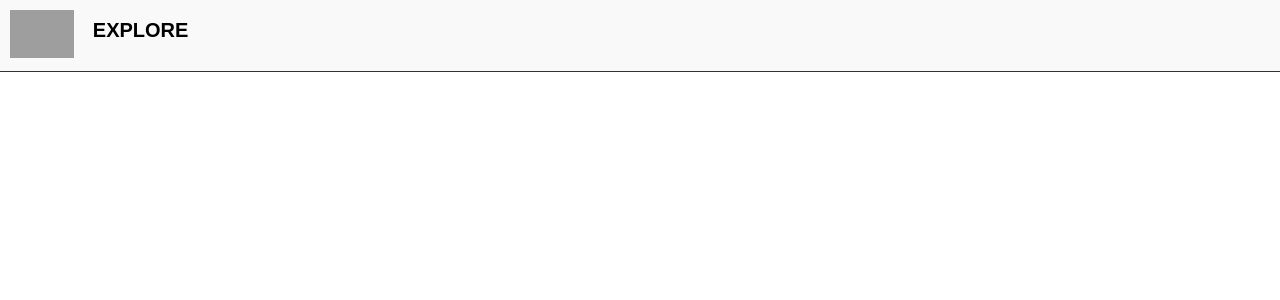
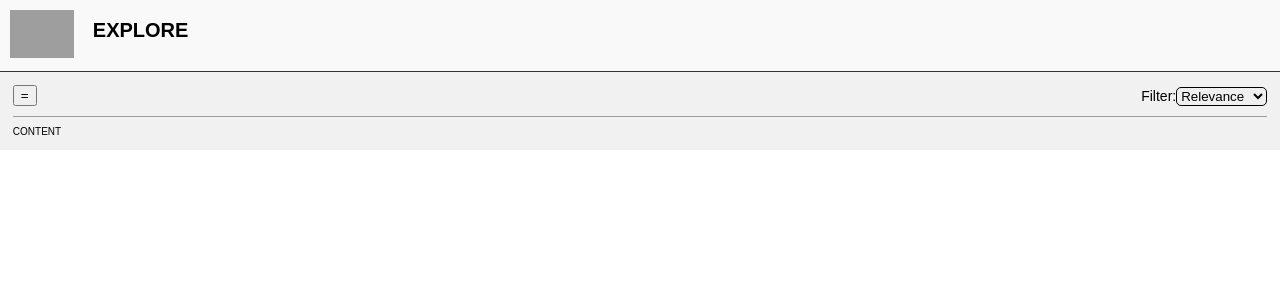
Before and after one commit to AndreL1750/Lego-Store, a React (Create React App) app: page / in a window 1280 px wide. Shown: the top 300 px of the page. Built offline with nearby package versions, Linux system fonts and the light colour scheme; grey boxes are pictures that could not be loaded.

Commit message:
implementado menu de filtros de pesquisa

```diff
--- a/src/App.css
+++ b/src/App.css
@@ -18,6 +18,7 @@
   margin-top: 1vh;
   background-color: transparent;
   border: none;
+  transition: 1s;
 }
 .Navbar .first-btn ul button {
   font-size: 1.6rem;
@@ -32,3 +33,53 @@
 .Navbar img {
   max-width: 5vw;
 }
+
+/* Homepage */
+.Home {
+  background-color: #f1f1f1;
+  padding: 1vw;
+}
+.Home .filter-btn {
+  position: relative;
+  transition: 1s;
+}
+.Home .filter-btn .filter-div {
+  position: absolute;
+  top: -8px;
+  right: 0;
+  transition: 1s;
+}
+.Home .category-filter {
+  display: grid;
+  grid-template-columns: 100% 1fr;
+  font-size: 1.4rem;
+  transition: 1s;
+}
+.Home .category-filter .checkbox-div {
+  background-color: #a287af;
+  box-shadow: -2px 2px 3px #000;
+  margin-top: 10px;
+  padding: 10px;
+  border-radius: 5px;
+}
+.Home .checkbox-div .check-div-div {
+  display: grid;
+  grid-template-columns: 1fr 1fr 1fr;
+  grid-template-rows: 1fr;
+  grid-gap: 1px;
+}
+.Home .filter-div {
+  display: inline;
+  font-size: 1.4rem;
+}
+.Home .filter-div .filter {
+  margin-top: 10px;
+  border: 1px solid #000;
+  border-radius: 5px;
+}
+.Home .content {
+  display: grid;
+  margin-top: 10px;
+  padding-top: 10px;
+  border-top: 1px solid #9c9c9c;
+}
--- a/src/components/Home.jsx
+++ b/src/components/Home.jsx
@@ -1,6 +1,65 @@
+import { useState } from "react";
+
 export default function Home() {
+
+    const labelFilters = ["Architecture", "City", "Marvel", "Angry Birds™", "DUPLO®", "Creator Expert", "Disney™"];
+
+    const [displayFilter, setDisplayFilter] = useState(false);
+
+    console.log("nav " + displayFilter)
+
+    function handleDisplayFilter() {
+        if(!displayFilter) {
+            setDisplayFilter(true);
+        }
+        else {
+            setDisplayFilter(false);
+        }
+    }
+
+    const filter = (displayFilter) => {
+
+        if(displayFilter) {
+            return (
+                <div className="category-filter">
+                    <div className="checkbox-div">
+                        <h2>Theme:</h2>
+                        <div className="check-div-div">
+                            {
+                                labelFilters.map(labelFilter => (
+                                    <div>
+                                        <label>
+                                            <input type="checkbox" />
+                                            {labelFilter}
+                                        </label>
+                                    </div>
+                                ) )
+
+                            }
+                        </div>
+                    </div>
+                </div>
+            );
+        }
+    }
+
     return (
         <main className="Home">
+            <div className="filter-btn">
+                <button type="button" onClick={() => handleDisplayFilter()}>=</button>
+                {filter(displayFilter)}
+                <div className="filter-div">
+                    Filter:
+                    <select className="filter">
+                        <option>Relevance</option>
+                        <option>Price Up</option>
+                        <option>Price Down</option>
+                    </select>
+                </div>
+            </div>
+            <div className="content">
+                CONTENT
+            </div>
 
         </main>
     );
--- a/src/components/Navbar.jsx
+++ b/src/components/Navbar.jsx
@@ -5,7 +5,7 @@ export default function Navbar() {
 
     const [display, setDisplay] = useState(false);
 
-    console.log(display)
+    console.log("nav " + display)
 
     function handleDisplay() {
         if(!display) {
```
